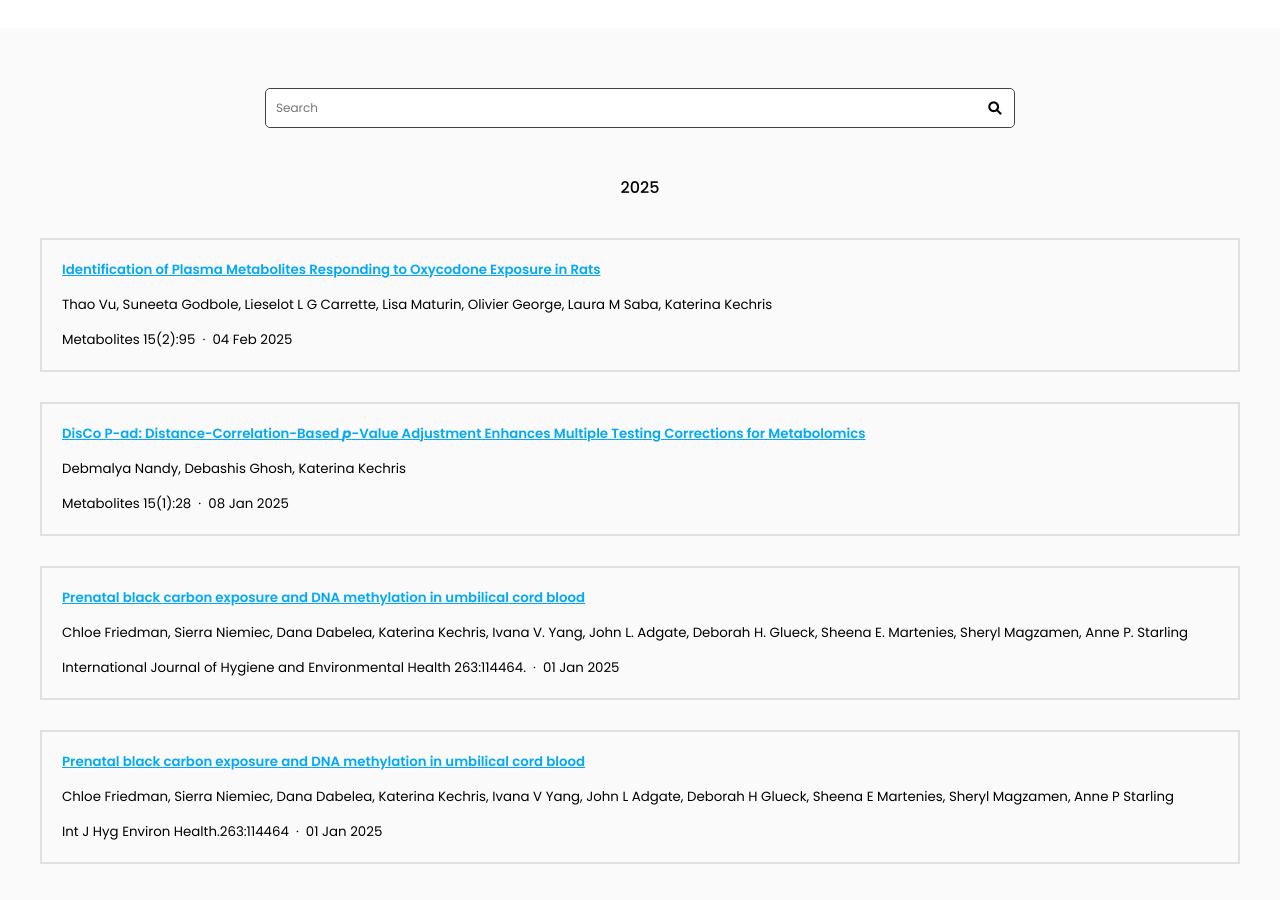
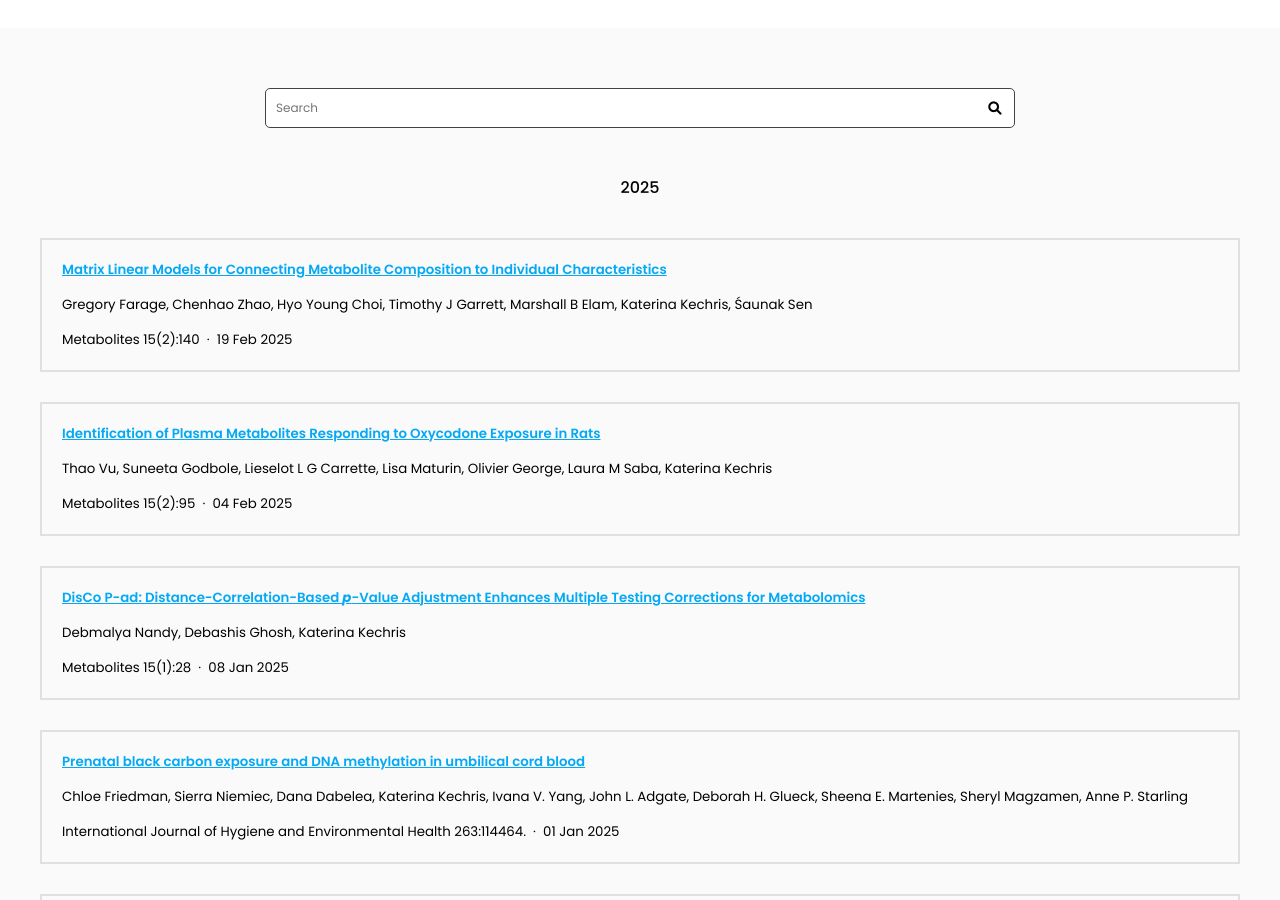
Before and after one commit to KechrisLab/kechrislab.github.io, a Jekyll site: the page built from Publications/index.md, in a window 1280 px wide and 900 px high, scrolled down 344 px. Built offline with Jekyll 4.4.1, drawn with Linux system fonts in a browser that asks for light colours.

Commit message:
Generate citations

```diff
--- a/_data/citations.yaml
+++ b/_data/citations.yaml
@@ -1,6 +1,21 @@
 # DO NOT EDIT, GENERATED AUTOMATICALLY FROM SOURCES.YAML (AND ELSEWHERE)
 # See https://github.com/greenelab/lab-website-template/wiki/Citations
 
+- id: pmc:PMC11857268
+  title: Matrix Linear Models for Connecting Metabolite Composition to Individual
+    Characteristics
+  authors:
+  - Gregory Farage
+  - Chenhao Zhao
+  - Hyo Young Choi
+  - Timothy J Garrett
+  - Marshall B Elam
+  - Katerina Kechris
+  - "\u015Aaunak Sen"
+  publisher: Metabolites 15(2):140
+  date: '2025-02-19'
+  link: https://pmc.ncbi.nlm.nih.gov/articles/PMC11857268/
+  _cache: 130a53539a7576c7605e3f5aa9a4671c8f7248e662fb8bfd7ce76b0ab11d94dc
 - id: pmc:PMC12282525
   title: Prenatal black carbon exposure and DNA methylation in umbilical cord blood
   authors:
```
